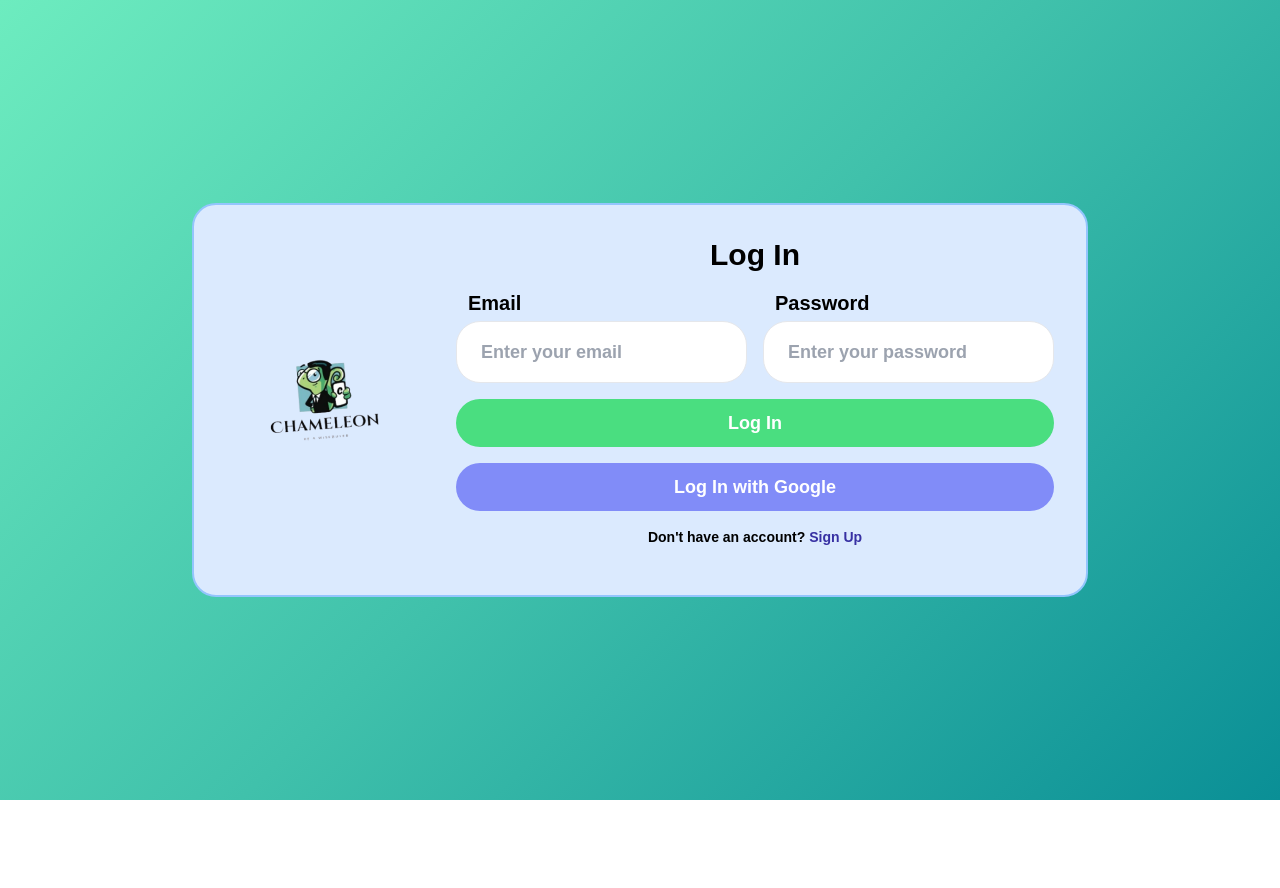
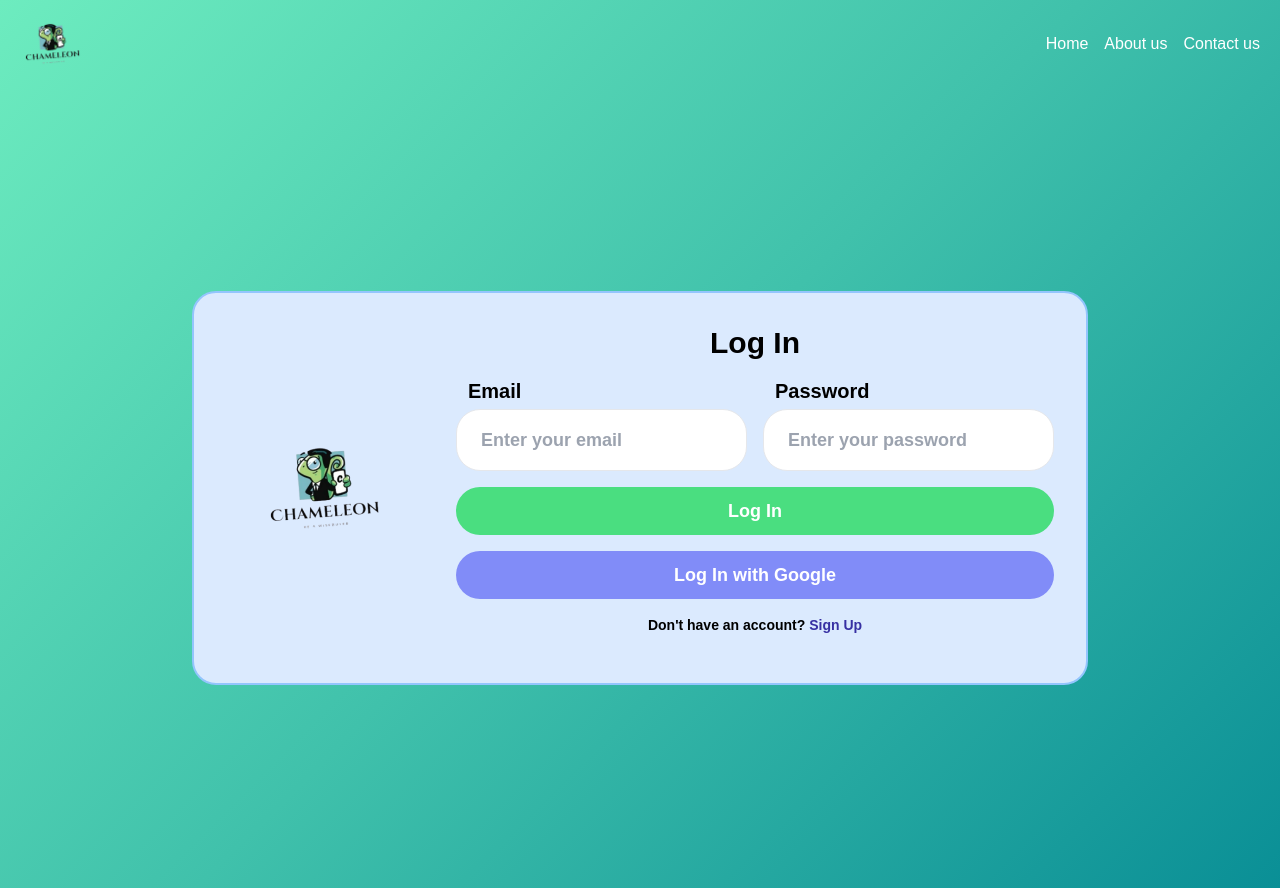
Before and after one commit to chameleon18/prototype, a React (Create React App) app: page /login in a window 1280 px wide. Before the commit the page ends 800 px from the top, so only its background shows below. Built offline with nearby package versions, Linux system fonts and the light colour scheme.

Commit message:
adding headers in login and signup pages

```diff
--- a/src/components/Loginpage.js
+++ b/src/components/Loginpage.js
@@ -2,6 +2,7 @@ import React, { useState } from "react";
 import logo from "../assets/logo.png";
 import { supabase } from "../supabaseClient"; // Import your Supabase client
 import { useNavigate } from "react-router-dom";
+import { Link } from 'react-router-dom';
 
 const LoginPage = () => {
   // State to hold email and password
@@ -33,11 +34,27 @@ const LoginPage = () => {
   };
 
   return (
+
     <div
       style={{ background: "linear-gradient(135deg, #6DECBF, #40C1AB, #0A8F96)" }}
-      className="min-h-screen flex items-center justify-center "
+      className="min-h-screen  "
     >
-      <div className="w-full max-w-4xl p-8 space-y-6 bg-blue-100 border-2 border-blue-300 rounded-3xl mt-5 mb-5">
+
+
+
+      <header className="flex justify-between items-center p-5 text-white">
+        <img src={logo} alt="Chameleon Logo" className="h-12" />
+        <nav className="flex items-center space-x-4">
+        <Link to="/" className="hover:underline">Home</Link>
+        <Link to="/about" className="hover:underline">About us</Link>
+        <Link to="/contactus" className="hover:underline">Contact us</Link>
+        </nav>
+      </header>
+
+
+
+    <section className="min-h-screen flex items-center justify-center">
+      <div className="w-full  max-w-4xl p-8 space-y-6 bg-blue-100 border-2 border-blue-300 rounded-3xl mt-5 mb-5">
      <div className="flex space-x-8">
       {/* Left Column */}
       <div className="flex-1 flex items-center justify-center">
@@ -107,6 +124,7 @@ const LoginPage = () => {
     </div>
   </div>
 </div>
+</section>
 
     </div>
   );
--- a/src/components/Signup.js
+++ b/src/components/Signup.js
@@ -2,6 +2,7 @@
 import React, { useState } from "react";
 import logo from '../assets/logo.png';
 import { supabase } from '../supabaseClient'; // Import your Supabase client
+import { Link } from 'react-router-dom';
 
 const Signup = () => {
 
@@ -54,7 +55,18 @@ const Signup = () => {
 
 
   return (
-    <div style={{ background: 'linear-gradient(135deg, #6DECBF, #40C1AB, #0A8F96)' }} className="min-h-screen flex items-center justify-center">
+    <div style={{ background: 'linear-gradient(135deg, #6DECBF, #40C1AB, #0A8F96)' }} className="min-h-screen">
+
+      <header className="flex justify-between items-center p-5 text-white">
+        <img src={logo} alt="Chameleon Logo" className="h-12" />
+        <nav className="flex items-center space-x-4">
+        <Link to="/" className="hover:underline">Home</Link>
+        <Link to="/about" className="hover:underline">About us</Link>
+        <Link to="/contactus" className="hover:underline">Contact us</Link>
+        </nav>
+      </header>
+
+      <section className="min-h-screen flex items-center justify-center">
       <div className="w-full max-w-4xl p-8 space-y-6 bg-blue-100 border-2 border-blue-300 rounded-3xl mt-5 mb-5">
   <div className="flex space-x-8">
     {/* Left Column */}
@@ -135,7 +147,7 @@ const Signup = () => {
     </div>
   </div>
 </div>
-
+        </section>
     </div>
   );
 };
```
Lines whose indentation alone changed are shown as unchanged.
